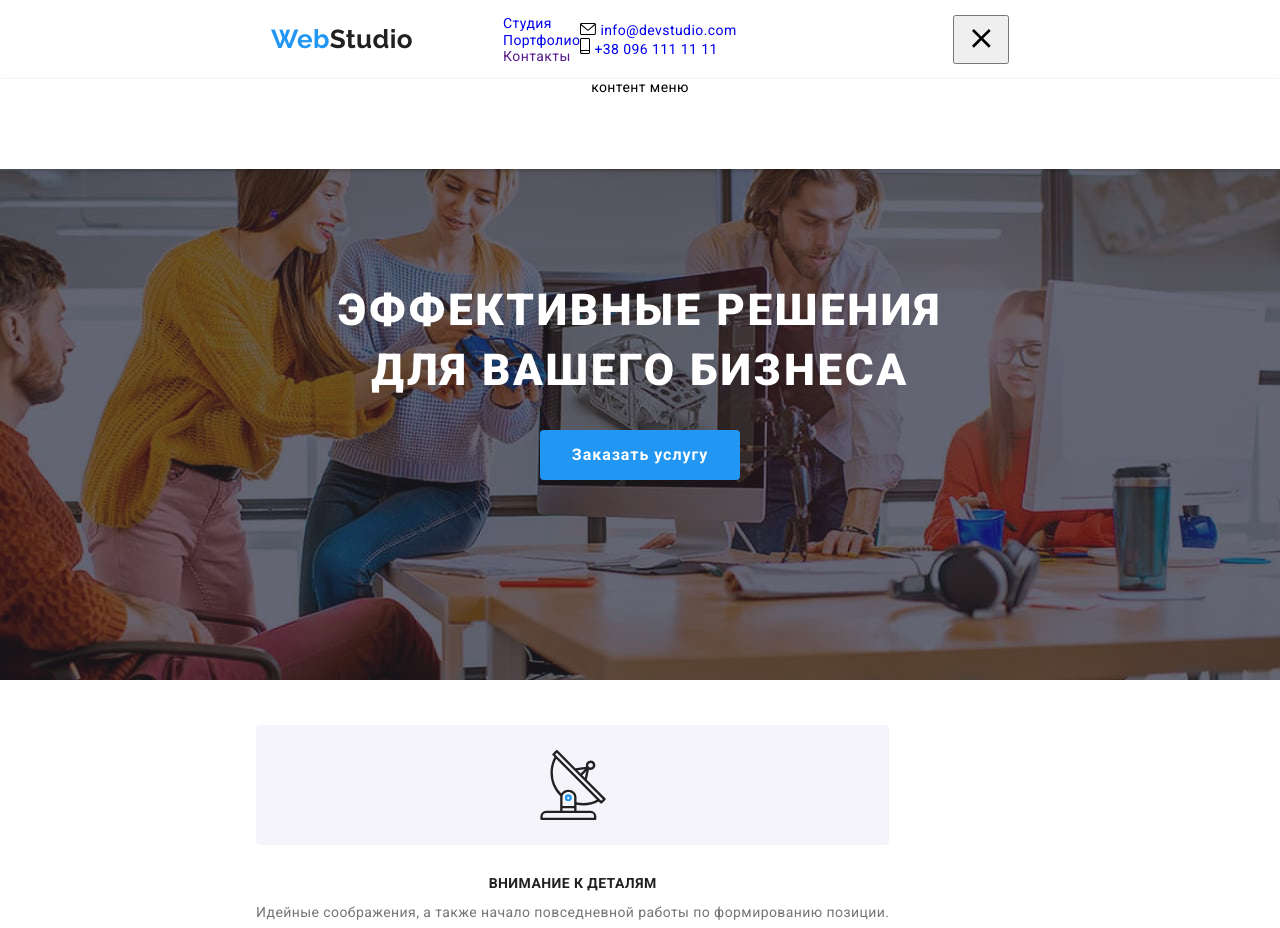
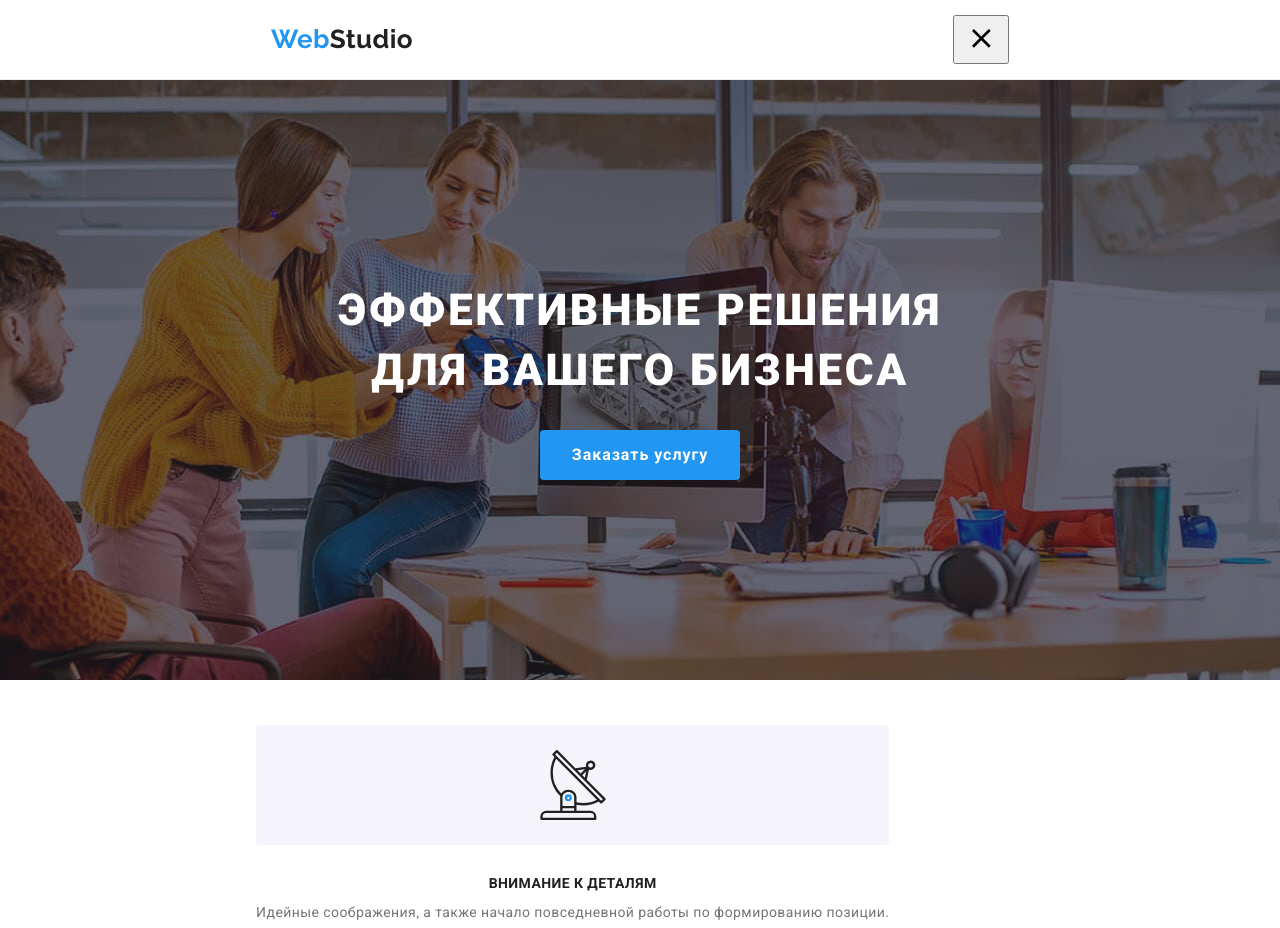
Before and after one commit to Juliana-Kit/goit-markup-hw-08-second, a plain HTML site: page index.html in a window 1280 px wide. Shown: the top 928 px of the page. Drawn offline with nearby package versions, Linux system fonts and the light colour scheme.

Commit message:
Update index.html

```diff
--- a/index.html
+++ b/index.html
@@ -26,7 +26,7 @@
           <span class="logo--accent">Web</span>Studio</a
         >
 
-        <nav class="page-header__nav">
+        <!-- <nav class="page-header__nav">
           <ul class="menu__list list">
             <li class="menu__item">
               <a
@@ -61,7 +61,7 @@
               +38 096 111 11 11</a
             >
           </li>
-        </ul>
+        </ul> -->
 
         <button
           type="button"
@@ -85,7 +85,7 @@
           </svg>
         </button>
 
-        <div class="content-menu" id="content-menu">контент меню</div>
+        <!-- <div class="content-menu" id="content-menu">контент меню</div> -->
       </div>
     </header>
 
```
